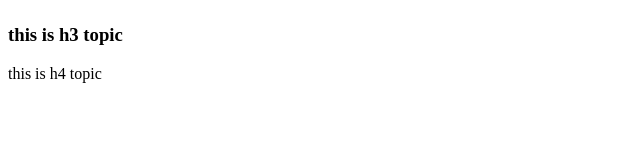
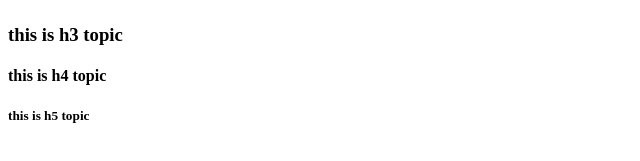
Before and after one commit to Tiran-Jayasekara/InternKnoledgeTransfer, a plain HTML site: page index.html in a window 1280 px wide. Shown: the part 161-322 px from the top of the page, without its empty margins (0-640 px from the left). Drawn offline with Linux system fonts and the light colour scheme.

Commit message:
add h5 topic
modify and add h5 topic to index.html

```diff
--- a/index.html
+++ b/index.html
@@ -11,7 +11,8 @@
     <h1>Tiran Jayasekara</h1>
     <h2>hello</h2>
     <h3>this is h3 topic</h3>
-    <hh4>this is h4 topic</h4>
+    <h4>this is h4 topic</h4>
+    <h5>this is h5 topic</h5>
 
 </body>
 </html>
```
